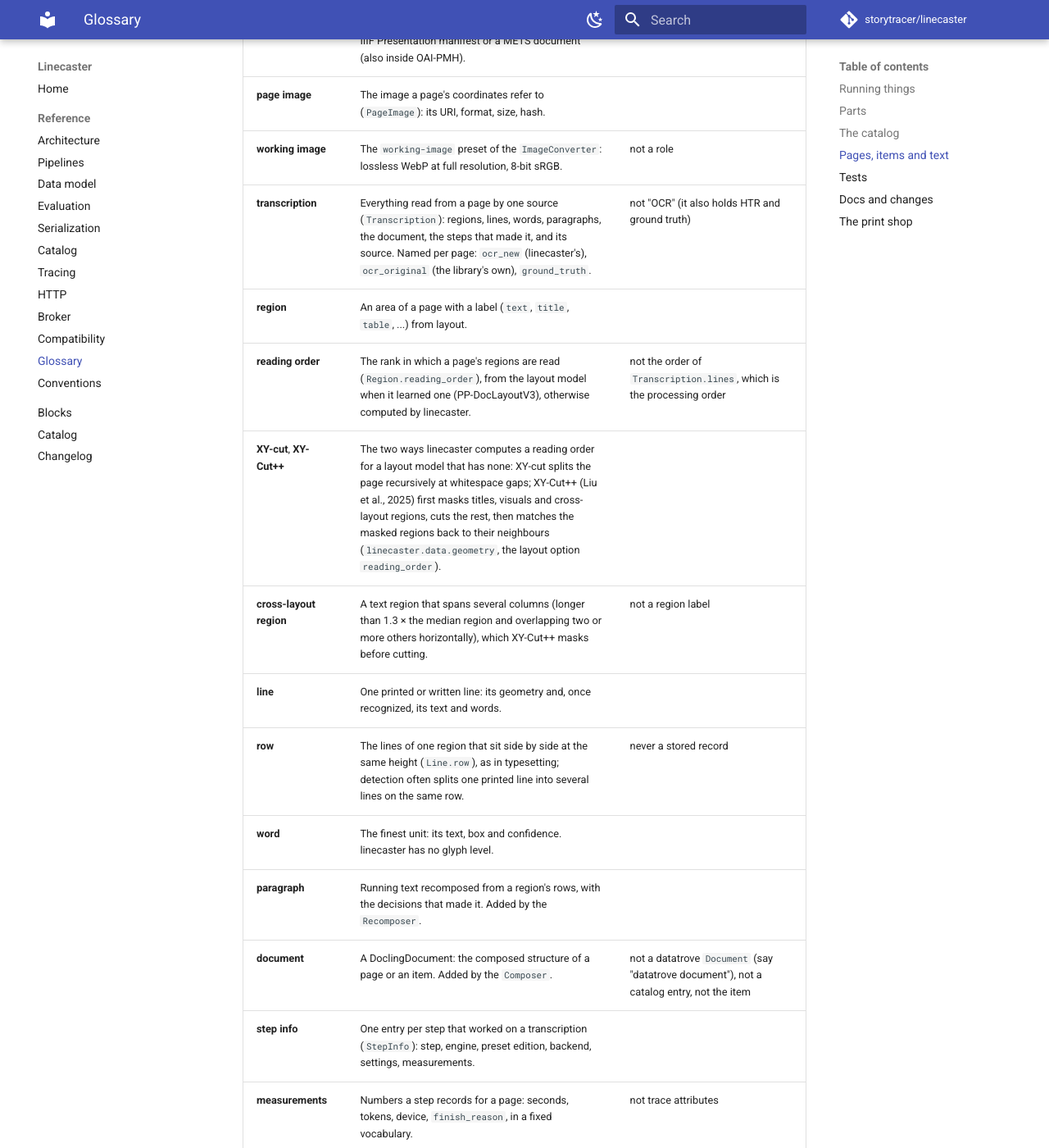
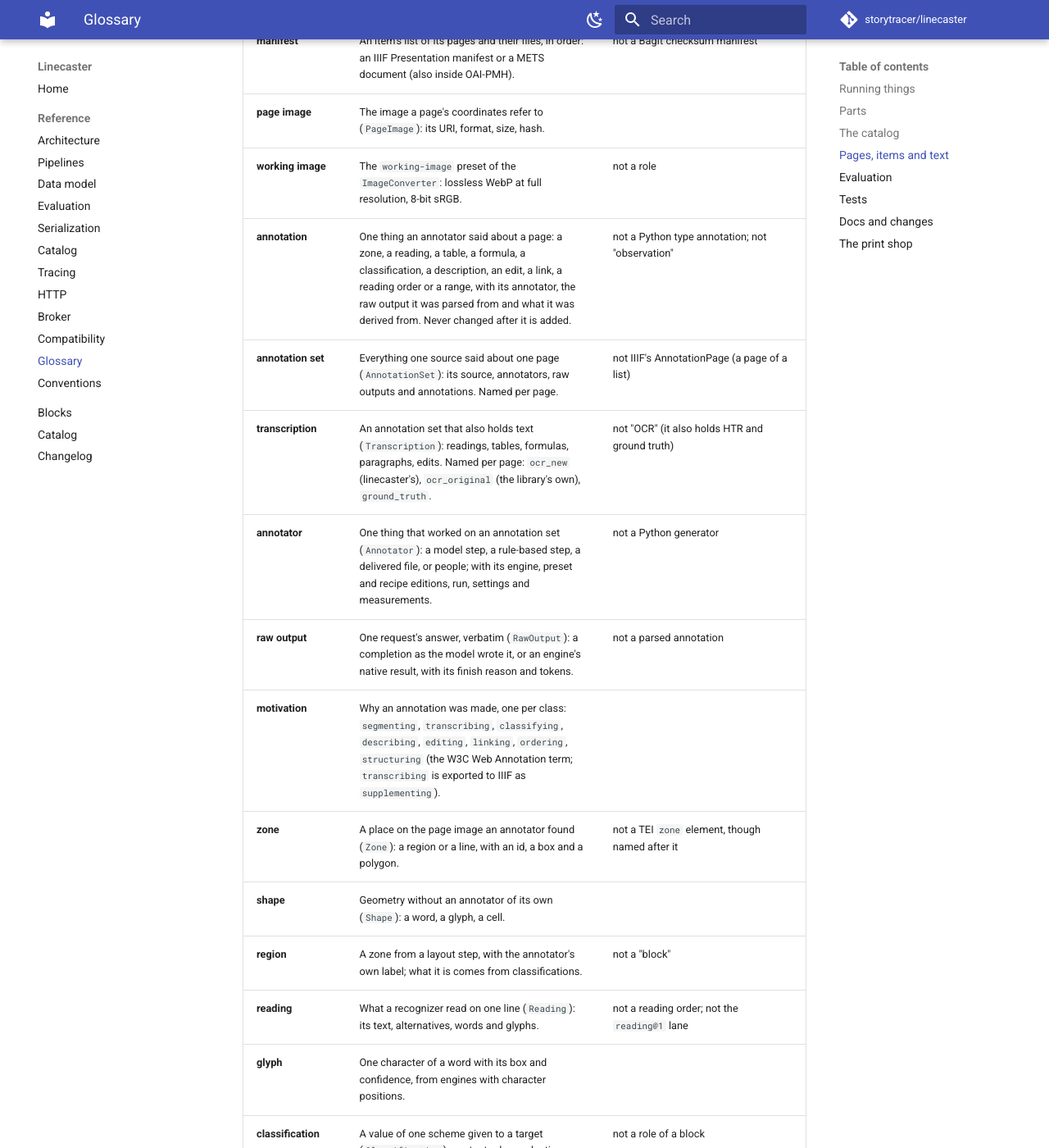
Before and after one commit to storytracer/linecaster, an MkDocs documentation site: the page built from docs/reference/glossary.md, in a window 1280 px wide and 1400 px high, scrolled down 9845 px. Shown: the whole window at 82% size. Built offline with MkDocs 1.6.1 and Material for MkDocs 9.7.7, drawn with Linux system fonts in a browser that asks for light colours; comment, search, counter and statistics services are not loaded; the version menu is left out; some of the changed text lies outside the part shown.

Commit message:
Glossary: the terms of the annotation data model and of evaluation
Co-Authored-By: Claude Opus 5.5 <noreply@anthropic.com>

```diff
--- a/docs/reference/glossary.md
+++ b/docs/reference/glossary.md
@@ -101,7 +101,7 @@ What contracts name besides the parts presets produce (`PRODUCES` in `linecaster
 | **grounding** | A VLM's mode that labels and locates every block of the page as it transcribes it (LightOnOCR-3's `grounding` prompt: a placeholder with label and box before each block). linecaster makes one region per block, with page furniture as `page_header`/`page_footer`; what the model writes about a figure is kept apart from the text. | not a layout step: one completion holds the layout and the text |
 | **repetition detection** | vLLM's guard against a completion that loops (`repetition_detection` of a request, vLLM 0.17.0 and later): the server ends a completion whose last tokens repeat a pattern of `min_pattern_size` to `max_pattern_size` tokens `min_count` times in a row, with `finish_reason` `repetition`. Such a page is not sent to a [repair pass](glossary.md). On by default for presets served by vLLM 0.17.0 or later; linecaster's defaults: 8 to 100 tokens, 16 times (a run of one token is stopped after 128). | not a repetition penalty or an n-gram logits processor, which change sampling on every page |
 | **adapter** | The code that talks to one VLM family over the OpenAI-compatible API: its request, its prompt handling, its parsing (`linecaster.adapters`). | not an engine package |
-| **evidence** | A measurement of a preset or recipe edition with its source (own run, model card, vendor benchmark), as an evidence record (`linecaster.evidence/1`), kept by an evaluation in its own repository. | not a catalog entry |
+| **evidence** | A measurement of a preset or recipe edition with its source (own run, model card, vendor benchmark), as an evidence record (`linecaster.evidence/2`) that names the run, the benchmark, the policy and the scoring it measured with; kept by an evaluation in its own repository. | not a catalog entry |
 | **version** | Upstream's name for a release of a model (`v6`, `3.5`). | not an edition |
 | **revision** | The exact upstream commit a model is pinned to. | |
 | **edition** | linecaster's release number of a preset or recipe: `kraken-ppocrv6-medium@1`. A released edition never changes; its hash covers its YAML. | not a version |
@@ -113,25 +113,44 @@ What contracts name besides the parts presets produce (`PRODUCES` in `linecaster
 
 | Term | Meaning | Not |
 |---|---|---|
-| **item** | Any multi-page unit as it is catalogued and scanned: a book, an issue, a manuscript, a file. Key `item_id`. The physical carrier, not its content: one item can hold several works (a bound volume, the articles of an issue) and one work can span items. | not "book" in generic code, flags or docs; never "document": in datatrove and in the data-processing pipelines that filter and deduplicate text datasets a document is one record of the stream (in linecaster a page, or an item after the `Binder`) |
-| **page** | One page of an item, with its image and its named transcriptions. `page_id` is `<item_id>_<sequence:04d>` unless the source has stable ids of its own. | not the step `page` (there is none) |
-| **page record** | A page with its image reference, its transcriptions and its metadata (`Page`): what a block reads and adds to while the page passes, and what is stored in `OUT/pages/` as JSONL or Parquet (everything but the image bytes). | not a "page row" |
+| **item** | A named, ordered container of one or more pages: the input names it and gives its id (`item_id`) and the pages' order (`sequence`). linecaster assumes nothing about what an item is or how its pages came about (a scanned book, an issue, a PDF, a folder of images). | not "book" in generic code, flags or docs; never "document": in datatrove and in the data-processing pipelines that filter and deduplicate text datasets a document is one record of the stream (in linecaster a page, or an item after the `Binder`); not "object" or "container" |
+| **page** | One page of an item, with its image and its named annotation sets. `page_id` is `<item_id>_<sequence:04d>` unless the source has stable ids of its own. | not the step `page` (there is none) |
+| **page record** | A page with its image reference, its annotation sets and its metadata (`Page`): what a block reads and adds to while the page passes, and what is stored in `OUT/pages/` as JSONL or Parquet (everything but the image bytes). | not a "page row" |
 | **item record** | An item with its pages in order, as the `Binder` passes it on (`doc.metadata["item"]`, `linecaster.blocks.base.item`); the item-unit `Recomposer`, `CharacterNormalizer` and `Composer` read it, the item writers write from it, the `Splitter` turns it back into pages. | |
 | **manifest** | An item's list of its pages and their files, in order: an IIIF Presentation manifest or a METS document (also inside OAI-PMH). | not a BagIt checksum manifest |
 | **page image** | The image a page's coordinates refer to (`PageImage`): its URI, format, size, hash. | |
 | **working image** | The `working-image` preset of the `ImageConverter`: lossless WebP at full resolution, 8-bit sRGB. | not a role |
-| **transcription** | Everything read from a page by one source (`Transcription`): regions, lines, words, paragraphs, the document, the steps that made it, and its source. Named per page: `ocr_new` (linecaster's), `ocr_original` (the library's own), `ground_truth`. | not "OCR" (it also holds HTR and ground truth) |
-| **region** | An area of a page with a label (`text`, `title`, `table`, ...) from layout. | |
+| **annotation** | One thing an annotator said about a page: a zone, a reading, a table, a formula, a classification, a description, an edit, a link, a reading order or a range, with its annotator, the raw output it was parsed from and what it was derived from. Never changed after it is added. | not a Python type annotation; not "observation" |
+| **annotation set** | Everything one source said about one page (`AnnotationSet`): its source, annotators, raw outputs and annotations. Named per page. | not IIIF's AnnotationPage (a page of a list) |
+| **transcription** | An annotation set that also holds text (`Transcription`): readings, tables, formulas, paragraphs, edits. Named per page: `ocr_new` (linecaster's), `ocr_original` (the library's own), `ground_truth`. | not "OCR" (it also holds HTR and ground truth) |
+| **annotator** | One thing that worked on an annotation set (`Annotator`): a model step, a rule-based step, a delivered file, or people; with its engine, preset and recipe editions, run, settings and measurements. | not a Python generator |
+| **raw output** | One request's answer, verbatim (`RawOutput`): a completion as the model wrote it, or an engine's native result, with its finish reason and tokens. | not a parsed annotation |
+| **motivation** | Why an annotation was made, one per class: `segmenting`, `transcribing`, `classifying`, `describing`, `editing`, `linking`, `ordering`, `structuring` (the W3C Web Annotation term; `transcribing` is exported to IIIF as `supplementing`). | |
+| **zone** | A place on the page image an annotator found (`Zone`): a region or a line, with an id, a box and a polygon. | not a TEI `zone` element, though named after it |
+| **shape** | Geometry without an annotator of its own (`Shape`): a word, a glyph, a cell. | |
+| **region** | A zone from a layout step, with the annotator's own label; what it is comes from classifications. | not a "block" |
+| **reading** | What a recognizer read on one line (`Reading`): its text, alternatives, words and glyphs. | not a reading order; not the `reading@1` lane |
+| **glyph** | One character of a word with its box and confidence, from engines with character positions. | |
+| **classification** | A value of one scheme given to a target (`Classification`): content role, production, heading level, language, script, status, picture class, code language. | not a role of a block |
+| **content role** | What a region, line or range is (`role` scheme): paragraph, heading, marginalia, footnote, header, page number, ... (PAGE-XML's region types, with docling-core's labels where PAGE has no word). | not a block's role |
+| **production** | How content was made (`production` scheme): printed, typewritten, handwritten, stamped, born digital. | |
+| **edit** | Another form of a target's text (`Edit`): `nfc`, `normalized`, `corrected`, `joined`, `expanded`, `regularized`. The target's own text stays. | not an edit operation of a score |
+| **link** | A cross-reference between two annotations (`Link`): caption of, note of, continues, refers to. | not a URL |
+| **range** | A logical unit of content (`Range`): a document, chapter, section, article, list or paragraph, stored as its pieces on each page under one id. | not a Python `range` |
+| **document range** | A document within or across items (`DocumentRange`): an item holds one unless ranges say otherwise. | not a datatrove `Document`, not a Docling document |
+| **reference** | A string naming an annotation in the same set (`Ref`): `<id>`, `<line>/<n>` (a word), `<ref>[<start>:<end>]` (characters), `""` (the page), `<page_id>#<ref>` (another page). | |
+| **rendering policy** | A catalog entry (`policy`, with editions) that decides which annotations go into which layer of a rendering, and whose annotations count where several annotators gave one. | |
+| **layer** | Where a rendering puts content: docling-core's content layers (`body`, `furniture`, `background`, `invisible`, `notes`), `metadata`, or `none`. | |
+| **rendering** | A Docling document, DocLang, ALTO, PAGE-XML, hOCR, an IIIF annotation page or a text made from an annotation set under a policy; written out, never stored in the page record. | |
 | **reading order** | The rank in which a page's regions are read (`Region.reading_order`), from the layout model when it learned one (PP-DocLayoutV3), otherwise computed by linecaster. | not the order of `Transcription.lines`, which is the processing order |
 | **XY-cut**, **XY-Cut++** | The two ways linecaster computes a reading order for a layout model that has none: XY-cut splits the page recursively at whitespace gaps; XY-Cut++ (Liu et al., 2025) first masks titles, visuals and cross-layout regions, cuts the rest, then matches the masked regions back to their neighbours (`linecaster.data.geometry`, the layout option `reading_order`). | |
 | **cross-layout region** | A text region that spans several columns (longer than 1.3 × the median region and overlapping two or more others horizontally), which XY-Cut++ masks before cutting. | not a region label |
-| **line** | One printed or written line: its geometry and, once recognized, its text and words. | |
+| **line** | One printed or written line (`Line`): a zone, and once recognized its reading. | |
 | **row** | The lines of one region that sit side by side at the same height (`Line.row`), as in typesetting; detection often splits one printed line into several lines on the same row. | never a stored record |
-| **word** | The finest unit: its text, box and confidence. linecaster has no glyph level. | |
-| **paragraph** | Running text recomposed from a region's rows, with the decisions that made it. Added by the `Recomposer`. | |
-| **document** | A DoclingDocument: the composed structure of a page or an item. Added by the `Composer`. | not a datatrove `Document` (say "datatrove document"), not a catalog entry, not the item |
-| **step info** | One entry per step that worked on a transcription (`StepInfo`): step, engine, preset edition, backend, settings, measurements. | |
-| **measurements** | Numbers a step records for a page: seconds, tokens, device, `finish_reason`, in a fixed vocabulary. | not trace attributes |
+| **word** | A word of a reading: its text, box, confidence and glyphs. | |
+| **paragraph** | The bottom range: running text recomposed from rows of lines, with the decisions that made it (`Paragraph`). Added by the `Recomposer`. | |
+| **Docling document** | A DoclingDocument: a rendering of a page or an item as docling-core's structure, made by the `Composer`. | not a datatrove `Document` (say "datatrove document"), not a document range |
+| **measurements** | Numbers an annotator records for a page: seconds, tokens, device, `finish_reason`, in a fixed vocabulary. | not trace attributes |
 | **text variant** | A named point on the three text dimensions, written per item: `verbatim_txt`, `readable_txt`, `readable_md`. | not a "version" |
 | **character fidelity**, **flow**, **scope** | The three text dimensions: as written → normalized (fidelity); as laid out → flowed (flow); full page → body only (scope). Each transform moves one step on one dimension. | not "axes" |
 | **composition** | Building a document from regions and paragraphs (the `Composer`). | not "assembly" |
@@ -140,6 +159,16 @@ What contracts name besides the parts presets produce (`PRODUCES` in `linecaster
 | **splitting** | Passing an item record's pages on as pages again, with what the item-level steps added (the `Splitter`). | |
 | **division mark** | A hyphen the typesetter added where a word was divided at a line end. | not a hyphen that belongs to the word |
 | **decision** | One choice a recomposition made at a row end, with its reason from a fixed vocabulary: a division mark removed, a hyphen kept, a paragraph break, a continuation. Recorded on the paragraph. | |
+
+## Evaluation
+
+| Term | Meaning | Not |
+|---|---|---|
+| **ground truth** | A transcription made or checked by people, the reference a run is scored against (`source.kind` `ground_truth`). | not "gold" |
+| **benchmark** | A definition of how runs are scored against one ground truth (`linecaster.benchmark/1`): dataset, page set, policy, texts, lanes, metrics, bootstrap; kept by an evaluation. | not a catalog entry |
+| **lane** | A versioned normalization both sides of a comparison go through before counting (`diplomatic@1`, `reading@1`, `alnum@1`), a catalog entry. | not a text variant |
+| **score record** | One page's counts for one text and lane (`linecaster.score/1`), from which every rate is derived. | not evidence |
+| **stratum** | A group of pages a benchmark reports rates for separately (a collection, a century, a script). | |
 
 ## Tests
 
```
